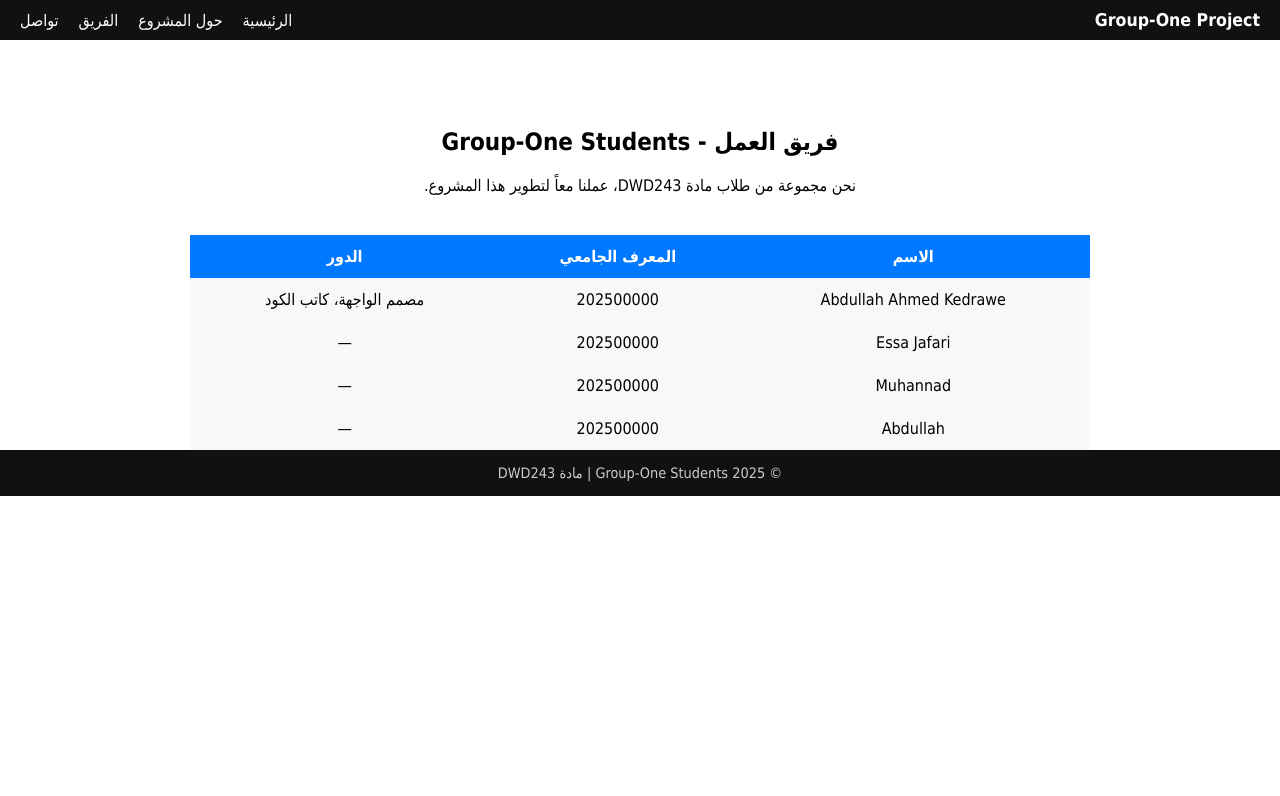
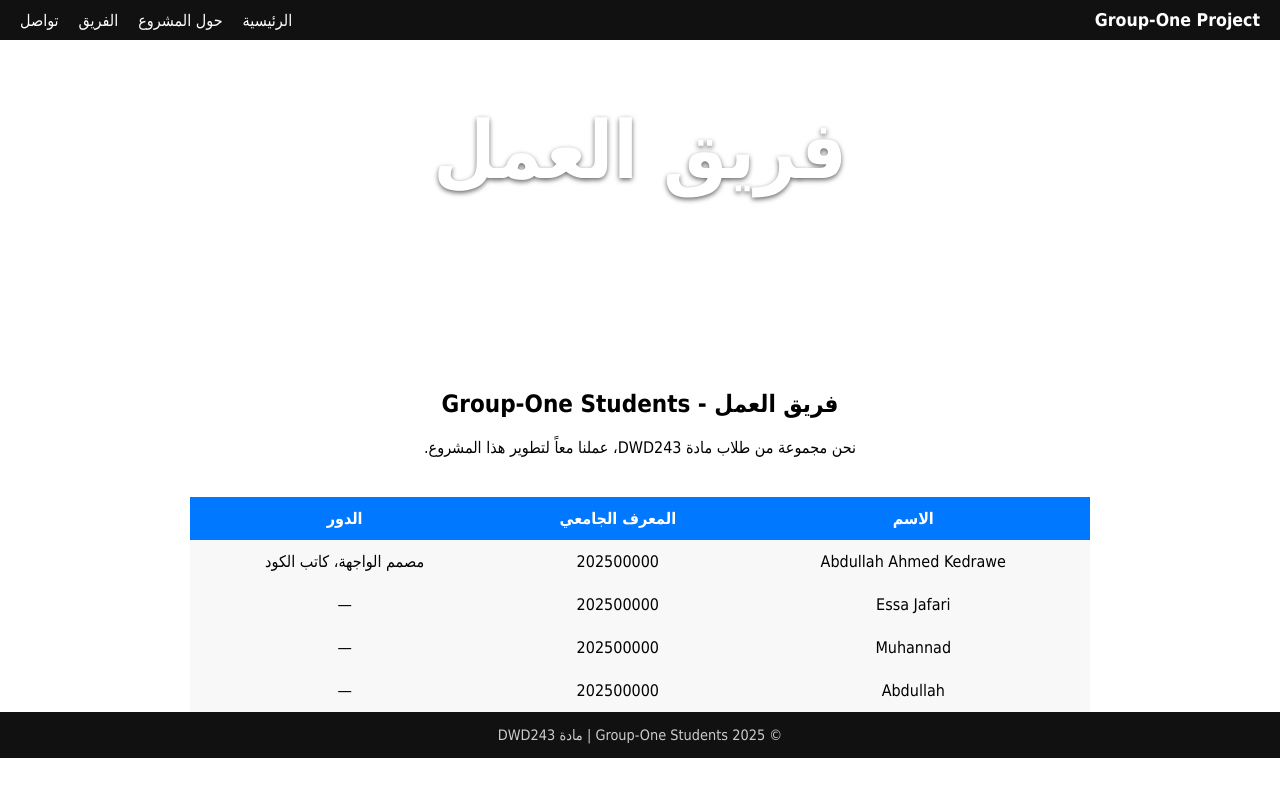
Before and after one commit to AbdullahK-design/Group-One-Project, a plain HTML site: page team.html in a window 1280 px wide. Drawn offline with Linux system fonts and the light colour scheme.

Commit message:
Update style.css

```diff
--- a/style.css
+++ b/style.css
@@ -98,3 +98,17 @@ footer {
   }
   .nav-links.active { display: flex; }
 }
+
+.page-banner {
+  width: 100%;
+  height: 300px;
+  background-size: cover;
+  background-position: center;
+  display: flex;
+  align-items: center;
+  justify-content: center;
+  color: white;
+  text-shadow: 0 2px 5px rgba(0, 0, 0, 0.6);
+  font-size: 2.5rem;
+  font-weight: bold;
+}
```
